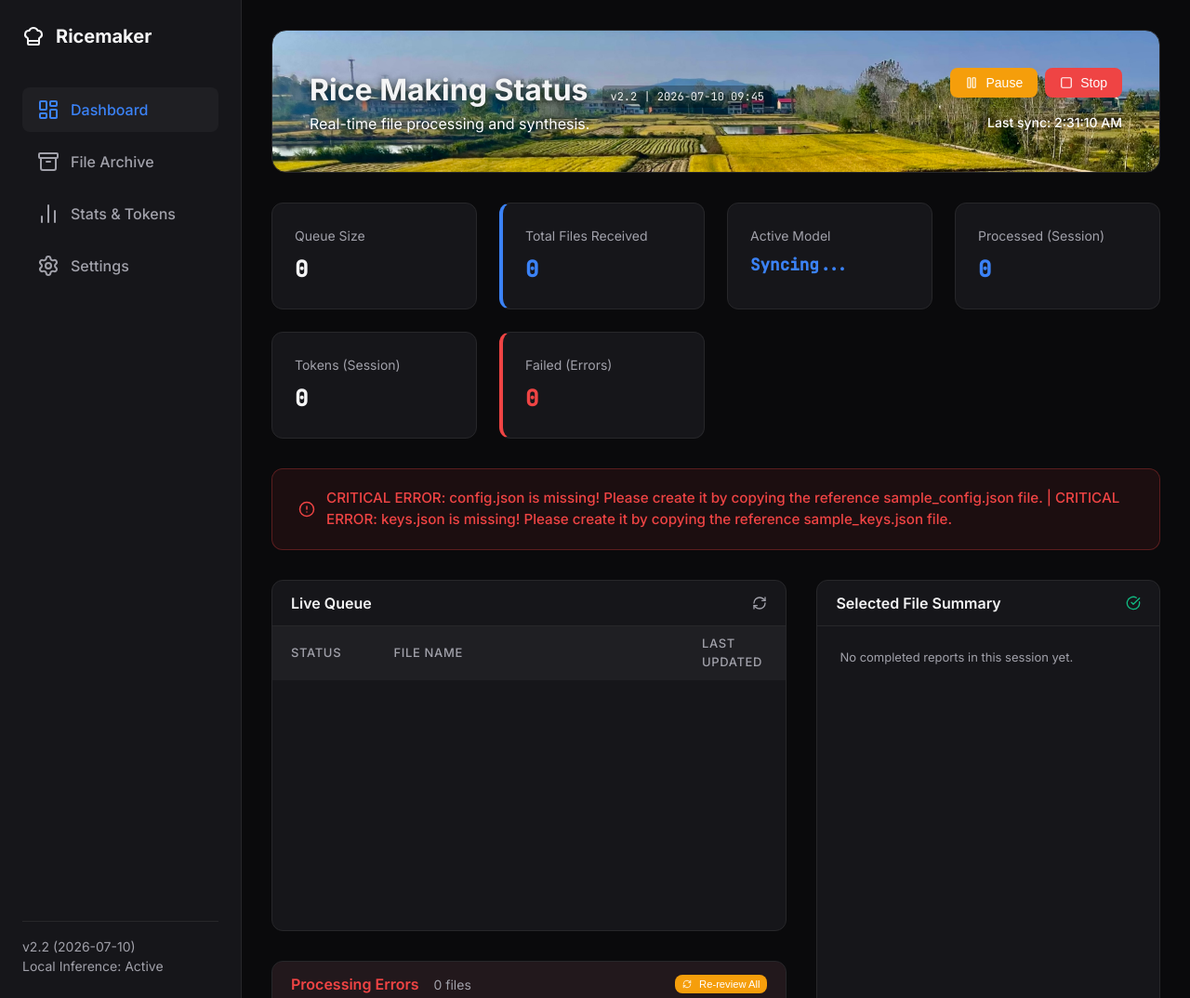
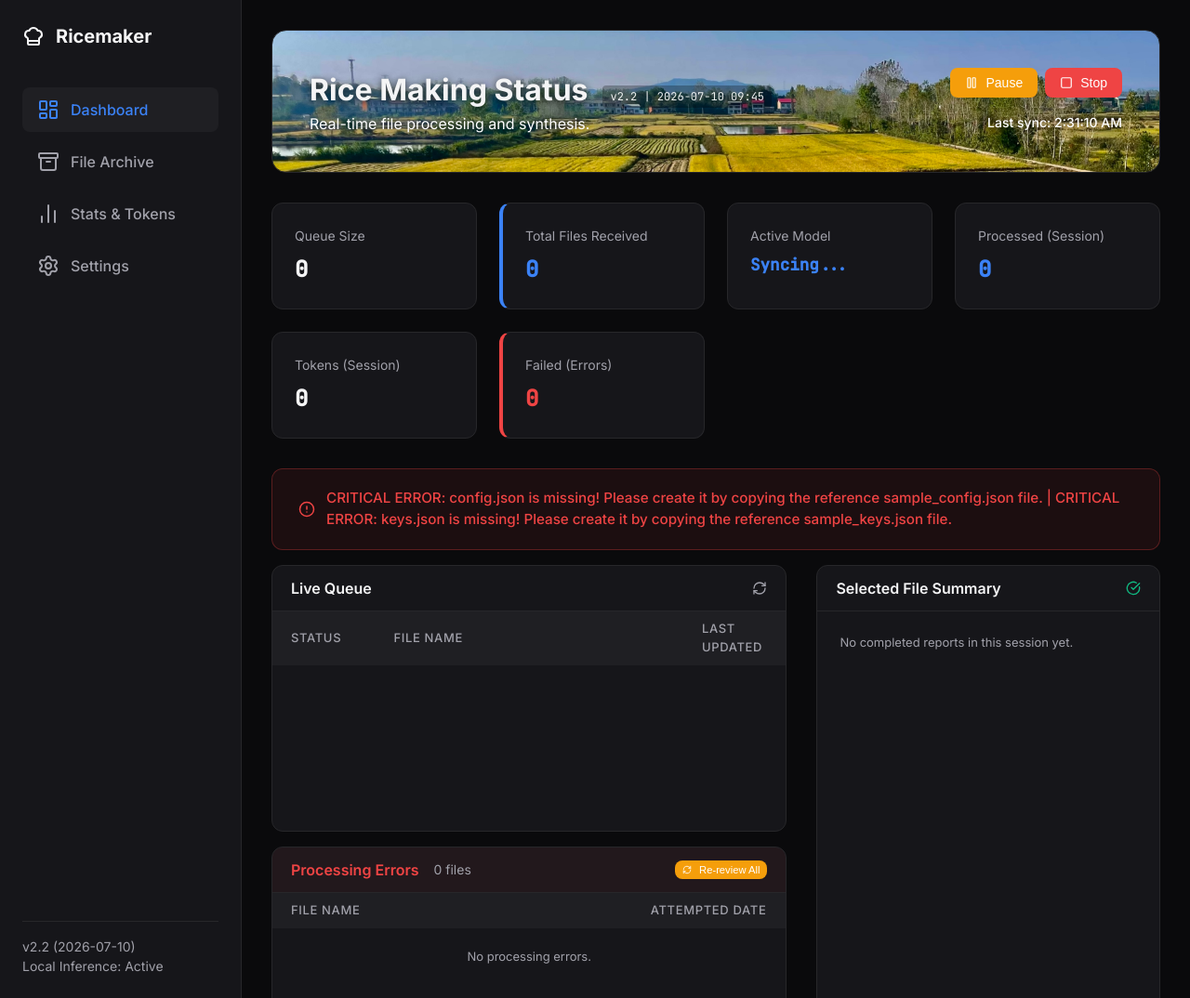
Before and after one commit to bstovej/ricemaker, a Flask app: page / in a window 1280 px wide. Shown: the whole page at 93% size. Run offline with Flask 3, Linux system fonts and the light colour scheme; data that the repository does not hold is empty.

Commit message:
Reduce vertical gaps by 50%, reduce overall dashboard content area height by 10%, and adjust panel flex ratios proportionally

```diff
--- a/templates/index.html
+++ b/templates/index.html
@@ -163,10 +163,11 @@
         .dashboard-content {
             display: grid;
             grid-template-columns: 3fr 2fr;
-            gap: 2rem;
-            height: calc(100vh - 410px);
+            column-gap: 2rem;
+            row-gap: 1rem;
+            height: calc(100vh - 460px);
             min-height: 0;
-            margin-top: 1.5rem;
+            margin-top: 0.75rem;
         }
 
         section {
@@ -376,16 +377,16 @@
             </div>
 
             <!-- Status & Connection Message Banner -->
-            <div id="status-message-banner" style="display: none; margin-bottom: 2rem; padding: 1.25rem 1.75rem; border-radius: 0.75rem; font-weight: 500; font-size: 0.95rem; align-items: center; gap: 0.75rem; border: 1px solid var(--border-color); line-height: 1.5;">
+            <div id="status-message-banner" style="display: none; margin-bottom: 1rem; padding: 1.25rem 1.75rem; border-radius: 0.75rem; font-weight: 500; font-size: 0.95rem; align-items: center; gap: 0.75rem; border: 1px solid var(--border-color); line-height: 1.5;">
                 <i id="status-banner-icon" data-lucide="info" style="width: 18px; height: 18px; flex-shrink: 0;"></i>
                 <span id="status-banner-text" style="flex: 1; font-family: var(--font-main);">Syncing status...</span>
             </div>
 
             <div class="dashboard-content">
                 <!-- Left Column: Live Queue + Processing Errors -->
-                <div style="display: flex; flex-direction: column; gap: 2rem; min-width: 0; height: 100%; min-height: 0;">
+                <div style="display: flex; flex-direction: column; gap: 1rem; min-width: 0; height: 100%; min-height: 0;">
                     <!-- Live Queue -->
-                    <section style="flex: 1.5; display: flex; flex-direction: column; min-height: 0;">
+                    <section style="flex: 1.2; display: flex; flex-direction: column; min-height: 0;">
                         <div class="section-header">
                             <h2>Live Queue</h2>
                             <i data-lucide="refresh-cw" id="sync-icon" style="width: 16px; height: 16px; cursor: pointer; color: var(--text-secondary);"></i>
@@ -407,7 +408,7 @@
                     </section>
 
                     <!-- Processing Errors -->
-                    <section style="flex: 1; display: flex; flex-direction: column; min-height: 0;">
+                    <section style="flex: 1.3; display: flex; flex-direction: column; min-height: 0;">
                         <div class="section-header" style="background-color: rgba(239, 68, 68, 0.05);">
                             <div style="display: flex; gap: 1rem; align-items: center;">
                                 <h2 style="color: var(--status-error);">Processing Errors</h2>
```
